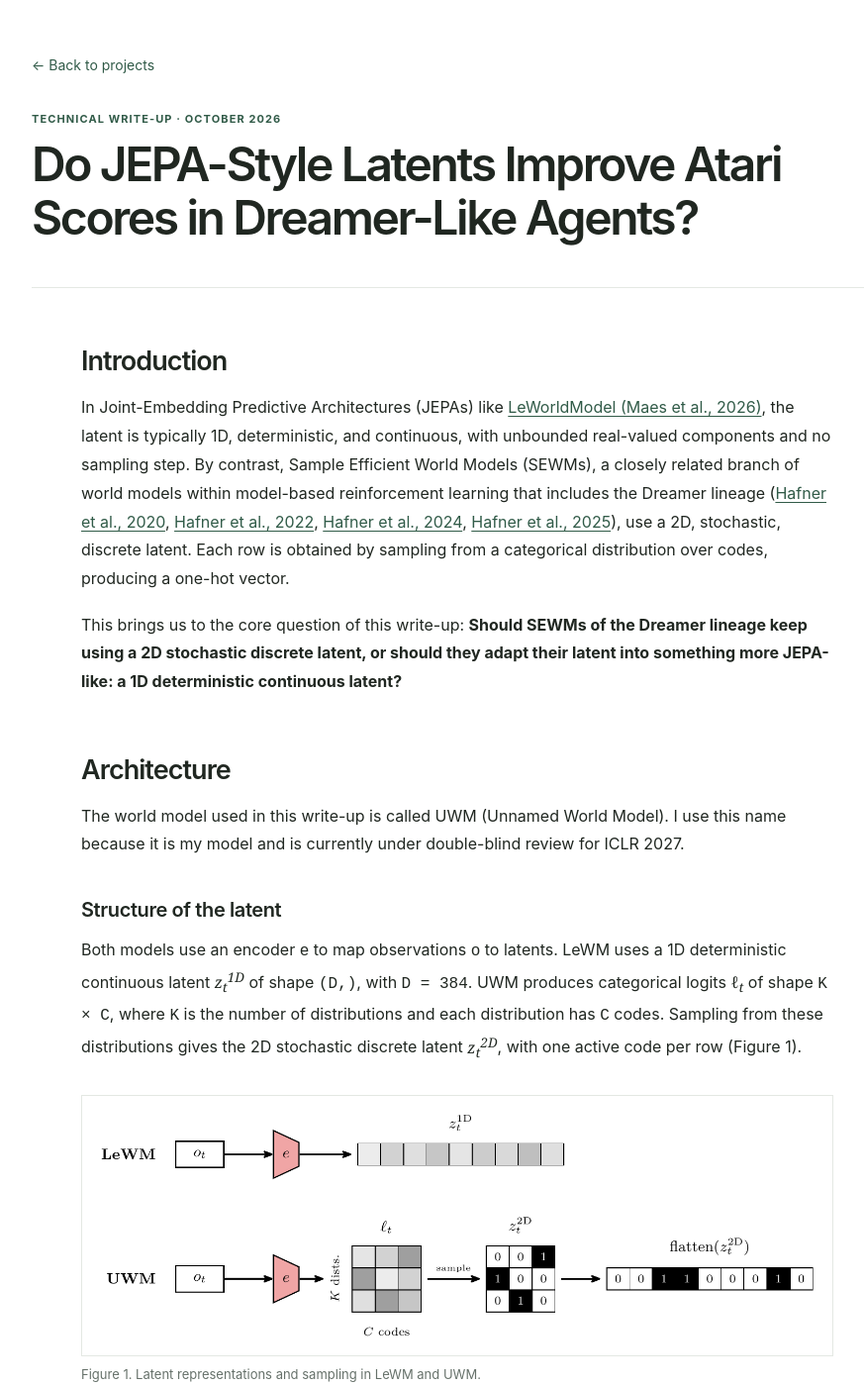
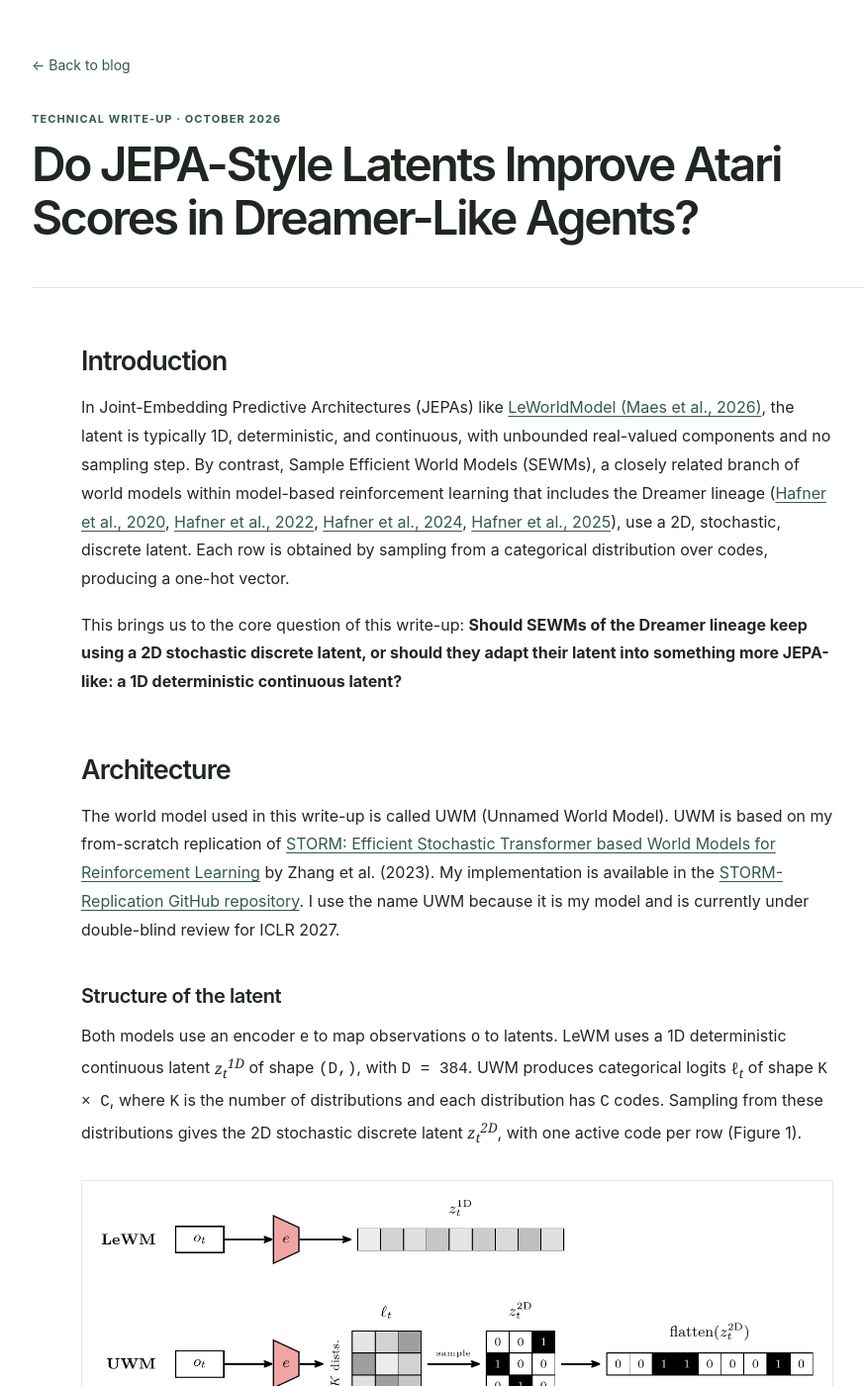
Before and after one commit to bcerdam/website, a Jekyll site: the page built from _projects/2026-10-jepa-style-latents-atari.md, in a window 1280 px wide and 1400 px high. Shown: the whole window at 99% size, without its empty margins (178-1051 px from the left). Built offline with Jekyll 4.4.1, drawn with Linux system fonts in a browser that asks for light colours.

Commit message:
Add STORM replication attribution to write-up

```diff
--- a/_layouts/project.html
+++ b/_layouts/project.html
@@ -11,7 +11,7 @@
     <div class="page">
       <main>
         <article class="article">
-          <a class="back-link" href="{{ '/' | relative_url }}#projects">← Back to projects</a>
+          <a class="back-link" href="{{ '/' | relative_url }}#projects">← Back to blog</a>
           <header class="article-header">
             <p class="project-type">{{ page.type | escape }} · {{ page.date | date: '%B %Y' }}</p>
             <h1>{{ page.title | escape }}</h1>
--- a/_projects/2026-10-jepa-style-latents-atari.md
+++ b/_projects/2026-10-jepa-style-latents-atari.md
@@ -13,7 +13,7 @@
 
 ## Architecture
 
-The world model used in this write-up is called UWM (Unnamed World Model). I use this name because it is my model and is currently under double-blind review for ICLR 2027.
+The world model used in this write-up is called UWM (Unnamed World Model). UWM is based on my from-scratch replication of [STORM: Efficient Stochastic Transformer based World Models for Reinforcement Learning](https://arxiv.org/abs/2310.09615) by Zhang et al. (2023). My implementation is available in the [STORM-Replication GitHub repository](https://github.com/bcerdam/STORM-Replication). I use the name UWM because it is my model and is currently under double-blind review for ICLR 2027.
 
 ### Structure of the latent
 
```
